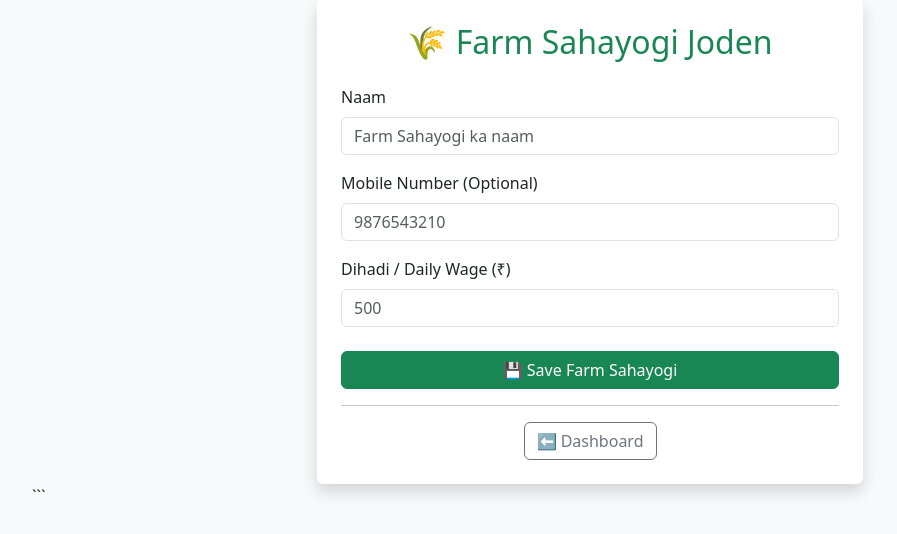
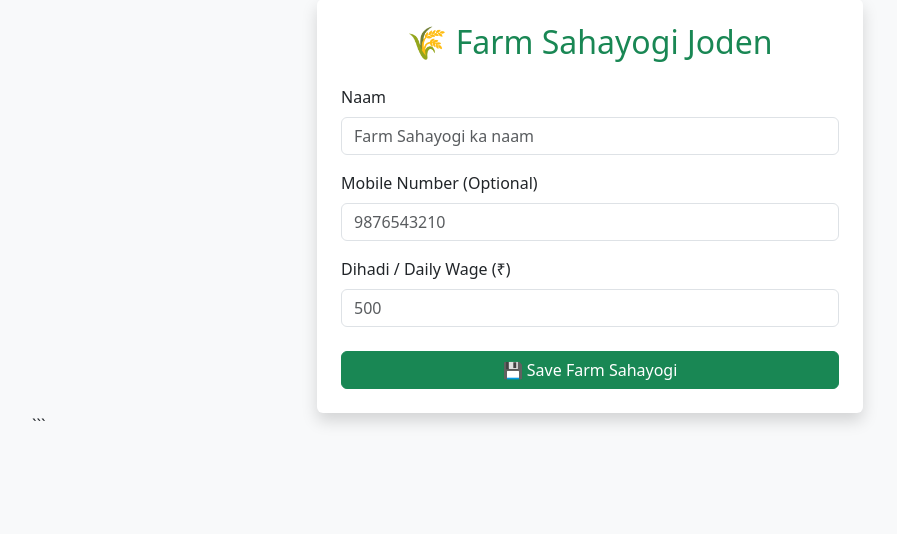
Before and after one commit to nitin13091981-wq/farmerp, a Django app: template templates/add_labour.html in a window 1280 px wide. Shown: the part 129-663 px from the top of the page, without its empty margins (50-947 px from the left). Run offline with Django 5.2, Linux system fonts and the light colour scheme; the template is opened without the code that fills it, so the values that code supplies are empty.

Commit message:
add labour page

```diff
--- a/templates/add_labour.html
+++ b/templates/add_labour.html
@@ -88,17 +88,6 @@
                     </button>
 
                 </form>
-
-                <hr>
-
-                <div class="text-center">
-
-                    <a href="/" class="btn btn-outline-secondary">
-                        ⬅ Dashboard
-                    </a>
-
-                </div>
-
             </div>
 
         </div>
```
Also changed, not shown: employees/views.py (+5 -7 lines).
